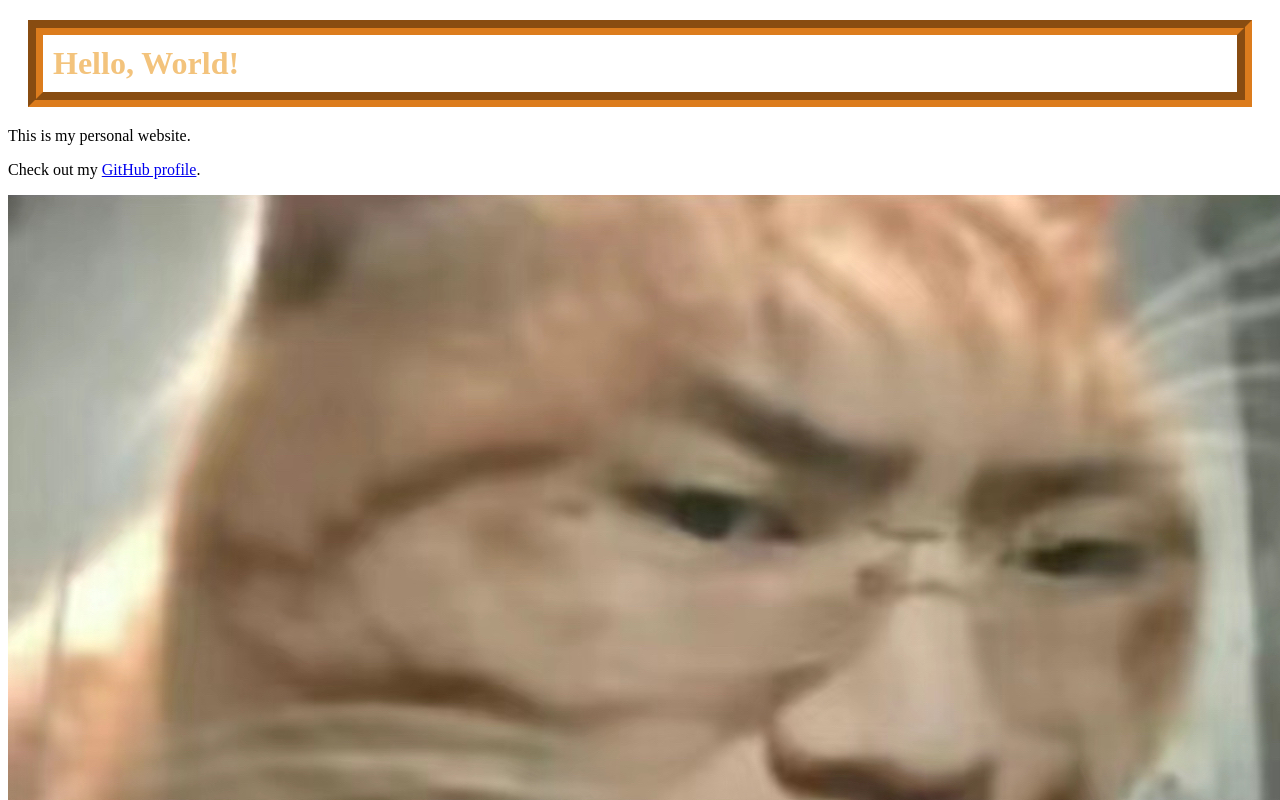
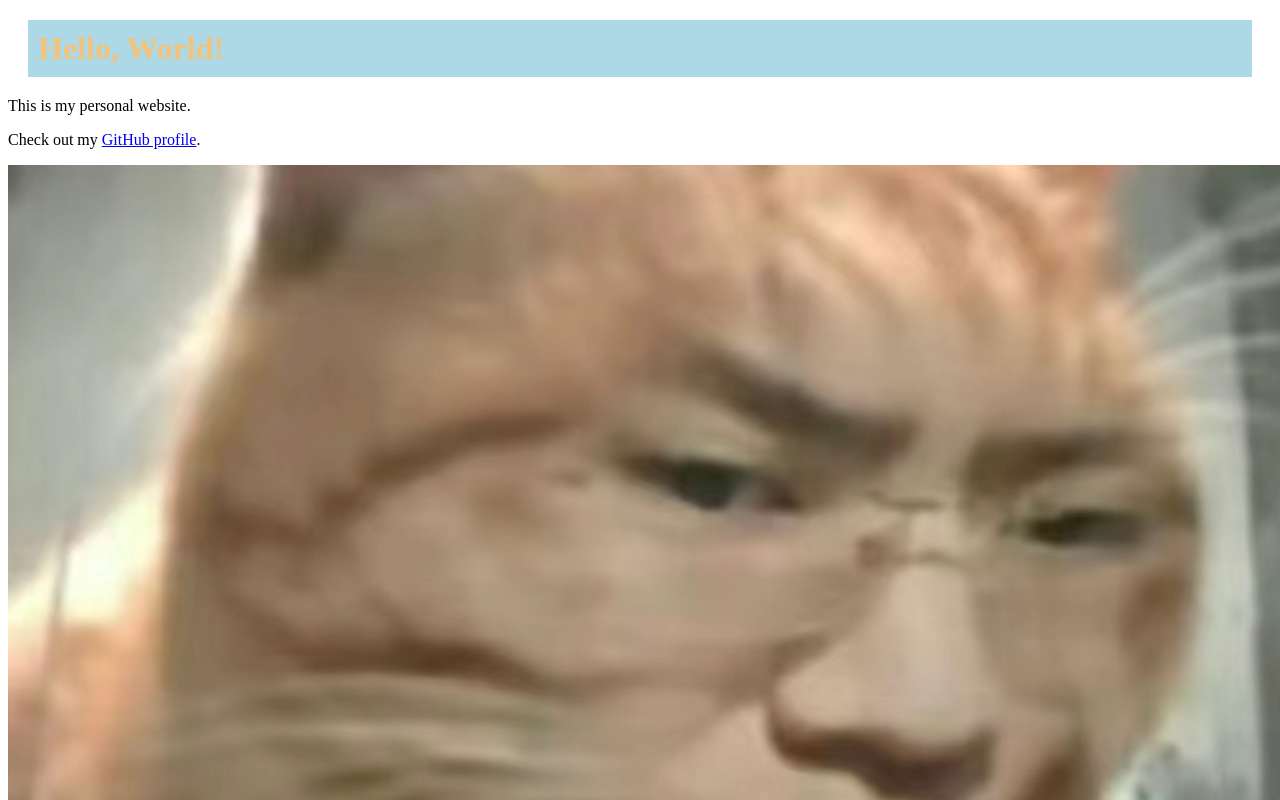
Before and after one commit to Moon-is-beautiful/Moon-is-beautiful.github.io, a plain HTML site: page index.html in a window 1280 px wide. Shown: the top 800 px of the page. Drawn offline with Linux system fonts and the light colour scheme.

Commit message:
updated border

```diff
--- a/stylesheet.css
+++ b/stylesheet.css
@@ -22,5 +22,6 @@ a:hover {
 .my-class {
     padding: 10px;
     margin: 20px;
-    border: 15px groove rgb(220, 124, 29);
+    border-left: 5px solid deepblue;
+    background-color: lightblue;
 }
```
